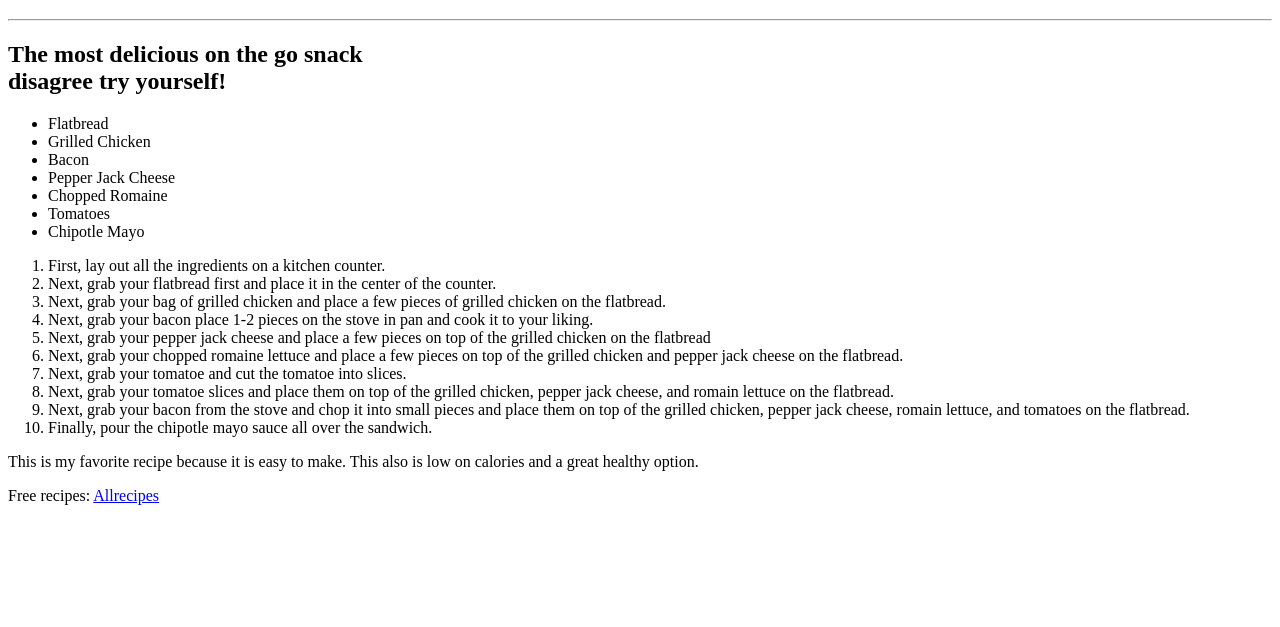
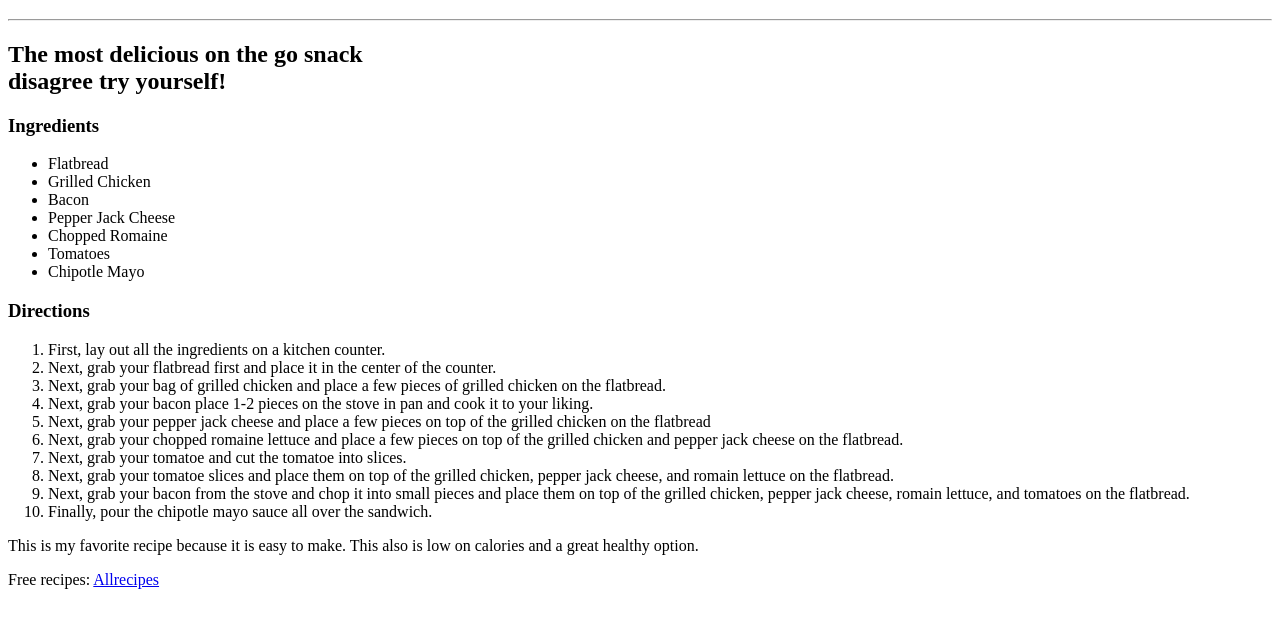
Before and after one commit to felderelijah/CSIT121, a plain HTML site: page lab01/index.html in a window 1280 px wide. Shown: the part 61-688 px from the top of the page. Drawn offline with Linux system fonts and the light colour scheme.

Commit message:
Updated index.html
There has been code added to this file. The assignment was missing headings for the list. So I added two headings, one for the ingredients and one for the directions.

```diff
--- a/lab01/index.html
+++ b/lab01/index.html
@@ -8,6 +8,7 @@
 			<h1>Chipotle Chicken Club Flatbread Recipe</h1> <hr>
       <h2>The most delicious on the go snack <br> disagree try yourself! </h2>
 
+	<h3>Ingredients</h3>
       <ul>
         <li>Flatbread</li>
         <li>Grilled Chicken</li>
@@ -18,6 +19,7 @@
         <li>Chipotle Mayo</li>
       </ul>
 
+	<h3>Directions</h3>
       <ol>
         <li>First, lay out all the ingredients on a kitchen counter. </li>
         <li>Next, grab your flatbread first and place it in the center of the counter.</li>
```
